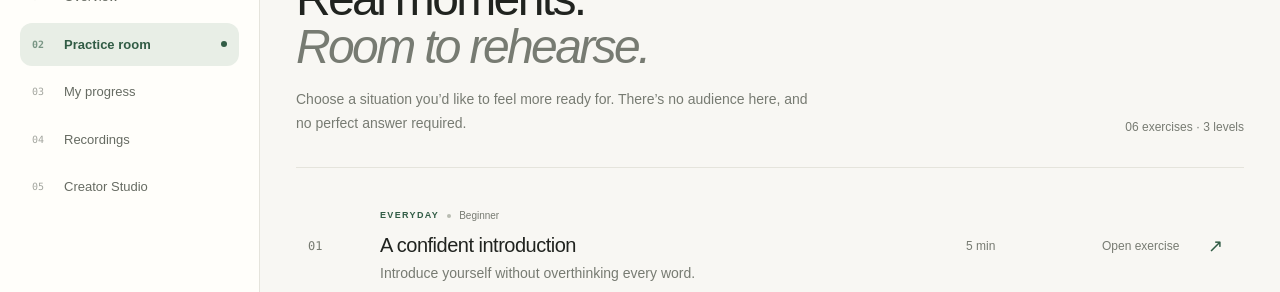
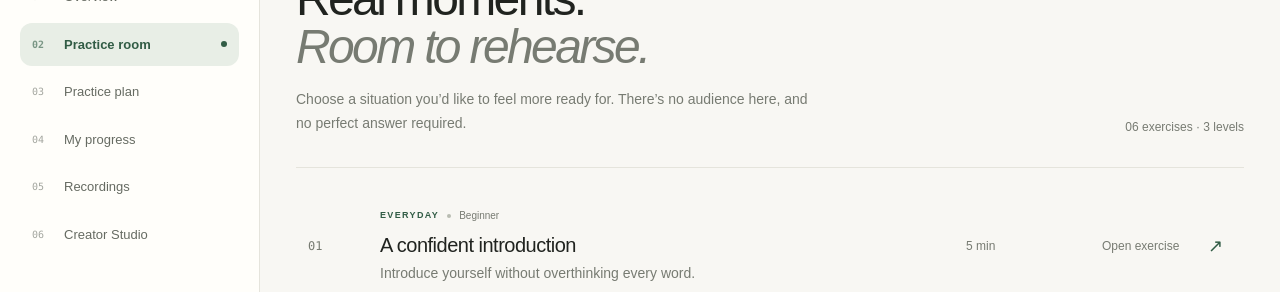
Before and after one commit to manansulya01/Courant, a Next.js app: page /labs in a window 1280 px wide. Shown: the part 172-464 px from the top of the page. Built offline with nearby package versions, Linux system fonts and the light colour scheme.

Commit message:
Add practice plan to workspace navigation

```diff
--- a/components/AppShell.tsx
+++ b/components/AppShell.tsx
@@ -6,9 +6,10 @@ import {usePathname} from "next/navigation";
 const navigation = [
   {label:"Overview",href:"/dashboard",number:"01"},
   {label:"Practice room",href:"/labs",number:"02"},
-  {label:"My progress",href:"/dashboard#progress",number:"03"},
-  {label:"Recordings",href:"/dashboard#recordings",number:"04"},
-  {label:"Creator Studio",href:"/creator",number:"05"},
+  {label:"Practice plan",href:"/practice-plan",number:"03"},
+  {label:"My progress",href:"/dashboard#progress",number:"04"},
+  {label:"Recordings",href:"/dashboard#recordings",number:"05"},
+  {label:"Creator Studio",href:"/creator",number:"06"},
 ];
 
 export default function AppShell({children}:{children:React.ReactNode}) {
@@ -25,7 +26,7 @@ export default function AppShell({children}:{children:React.ReactNode}) {
       <div className="mt-12 px-3 text-[10px] font-bold uppercase tracking-[.18em] text-[var(--muted)]">Your workspace</div>
       <nav aria-label="Main navigation" className="mt-3 space-y-1">
         {navigation.map(item=>{
-          const active=pathname===item.href || (item.href==="/labs"&&pathname.startsWith("/labs")) || (item.href==="/creator"&&pathname==="/creator") || (item.href==="/dashboard"&&pathname==="/dashboard");
+          const active=pathname===item.href || (item.href==="/labs"&&pathname.startsWith("/labs")) || (item.href==="/creator"&&pathname==="/creator") || (item.href==="/practice-plan"&&pathname==="/practice-plan") || (item.href==="/dashboard"&&pathname==="/dashboard");
           return <Link key={item.href} href={item.href} onClick={()=>setOpen(false)} aria-current={active?"page":undefined} className={`group flex items-center gap-3 rounded-xl px-3 py-3 text-[13px] transition-colors ${active?"bg-[var(--accent-soft)] font-semibold text-[var(--accent)]":"text-[#666b62] hover:bg-[#f2f1eb] hover:text-[var(--ink)]"}`}>
             <span className="w-5 font-mono text-[10px] opacity-60">{item.number}</span>{item.label}{active&&<span className="ml-auto h-1.5 w-1.5 rounded-full bg-[var(--accent)]"/>}
           </Link>;
```
